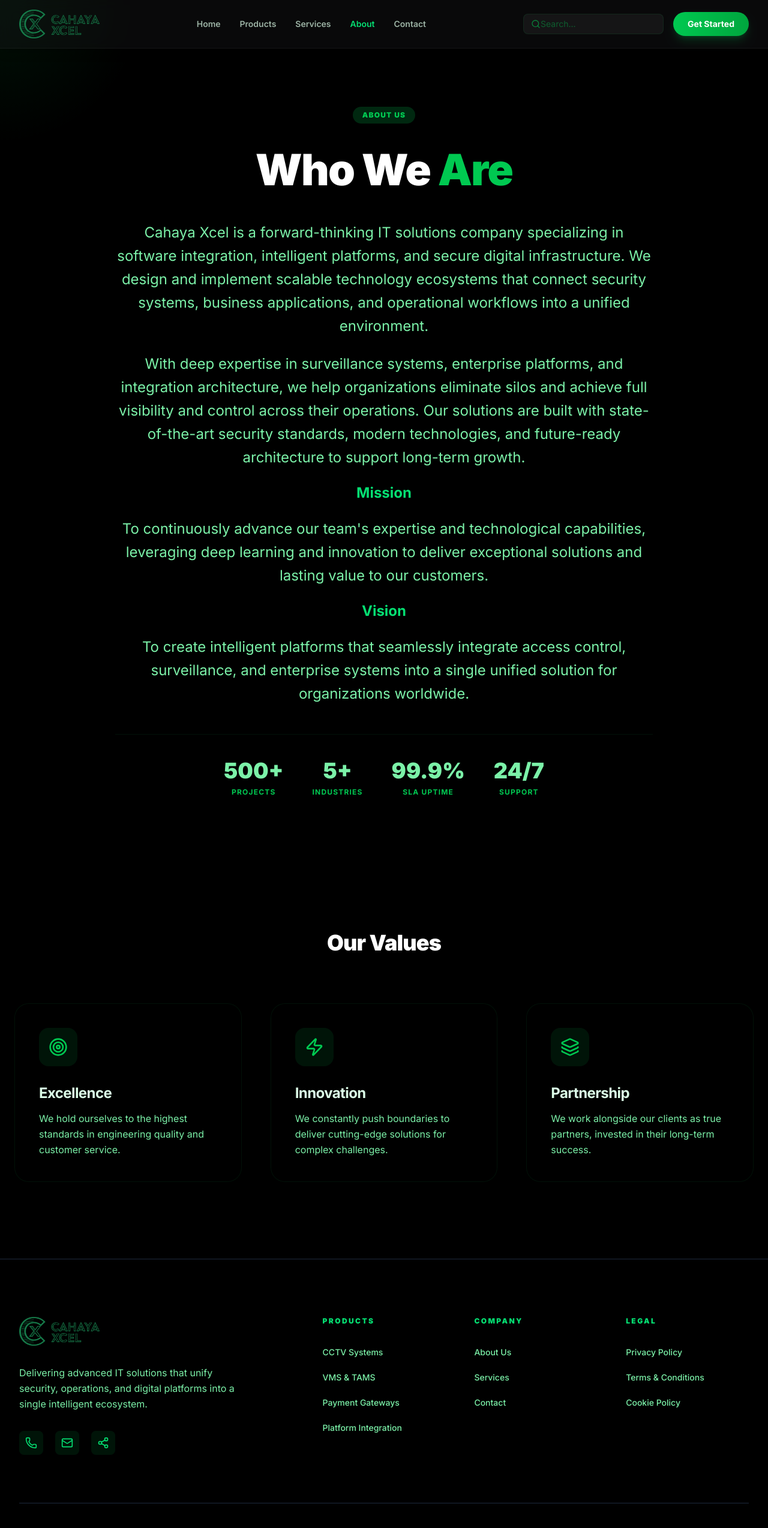
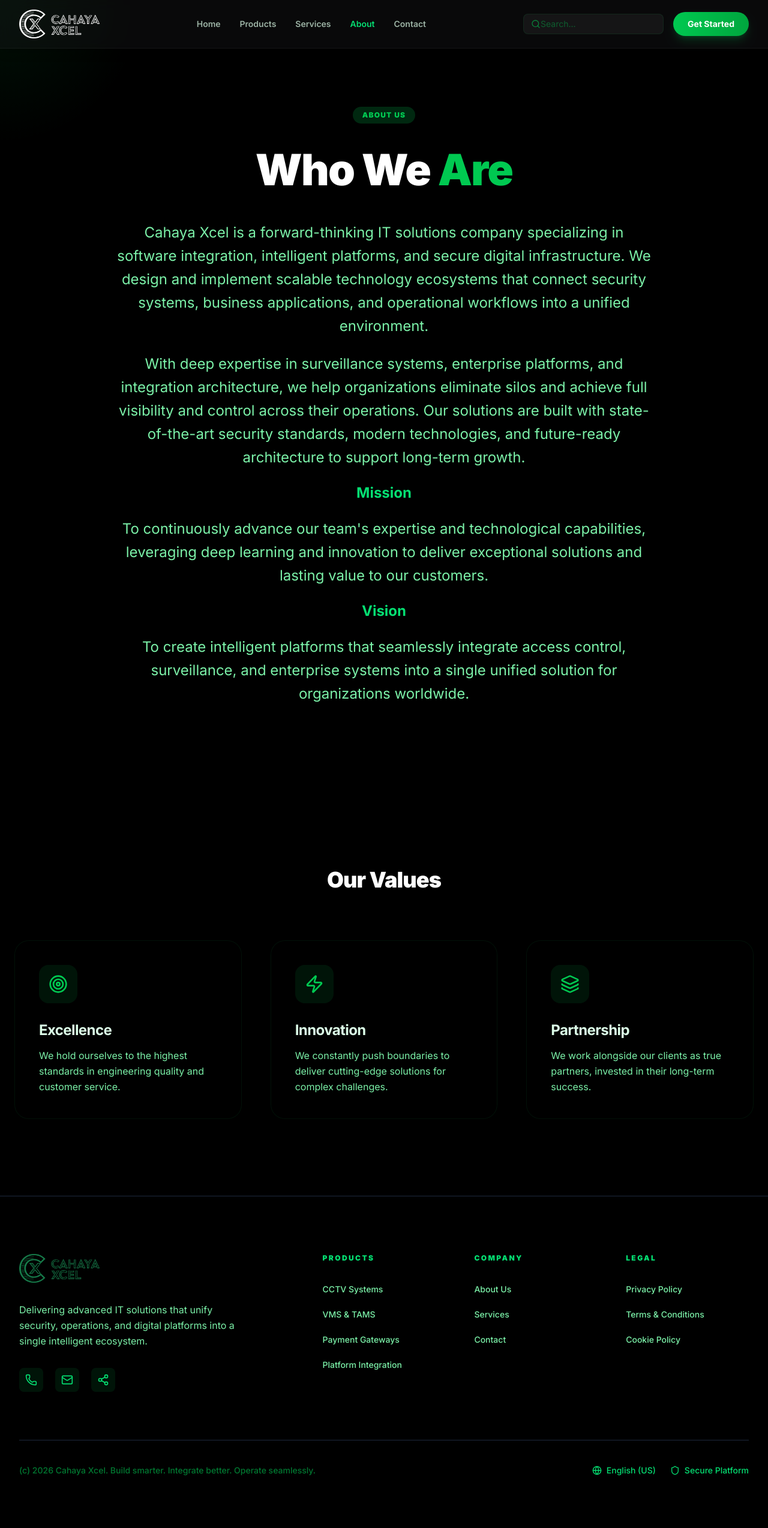
Before and after one commit to Aadhi-07/NixLabs, a React (Vite) app: page /about in a window 1280 px wide. Shown: the top 2548 px of the page at 60% size. After the commit the page ends 2510 px from the top, so only its background shows below. Built offline with nearby package versions, Linux system fonts and the light colour scheme.

Commit message:
logo changed

```diff
--- a/src/components/Footer.tsx
+++ b/src/components/Footer.tsx
@@ -95,7 +95,7 @@
         </div>
 
         <div className="pt-10 border-t border-slate-800 flex flex-col md:flex-row justify-between items-center gap-6">
-          <p className="text-green-500/60 text-sm font-medium">(c) 2024 Cahaya Xcel. Build smarter. Integrate better. Operate seamlessly.</p>
+          <p className="text-green-500/60 text-sm font-medium">(c) 2026 Cahaya Xcel. Build smarter. Integrate better. Operate seamlessly.</p>
           <div className="flex items-center gap-6">
             <div className="flex items-center gap-2 text-green-400 text-sm font-medium">
               <Globe size={16} />
--- a/src/components/Navbar.tsx
+++ b/src/components/Navbar.tsx
@@ -22,7 +22,7 @@
       <div className="max-w-7xl mx-auto px-4 sm:px-6 lg:px-8">
         <div className="flex justify-between items-center h-20">
           <Link to="/" className="flex items-center group">
-            <img src="/Logo_green.png" alt="Cahaya Xcel" className="h-10 md:h-12" />
+            <img src="/Logo_white.png" alt="Cahaya Xcel" className="h-10 md:h-12" />
           </Link>
 
           <nav className="hidden lg:flex items-center gap-8">
--- a/src/pages/About.tsx
+++ b/src/pages/About.tsx
@@ -42,7 +42,7 @@
                 To create intelligent platforms that seamlessly integrate access control, surveillance, and enterprise systems into a single unified solution for organizations worldwide.
               </p>
             </div>
-            <div className="flex justify-center gap-12 pt-10 border-t border-green-900/20">
+            {/* <div className="flex justify-center gap-12 pt-10 border-t border-green-900/20">
               <div className="text-center">
                 <div className="text-4xl font-black text-green-300 mb-2">500+</div>
                 <div className="text-xs font-bold text-green-500 uppercase tracking-widest">Projects</div>
@@ -59,7 +59,7 @@
                 <div className="text-4xl font-black text-green-300 mb-2">24/7</div>
                 <div className="text-xs font-bold text-green-500 uppercase tracking-widest">Support</div>
               </div>
-            </div>
+            </div> */}
           </div>
         </div>
       </section>
```
Also changed, not shown: Logo_white.png (added).
